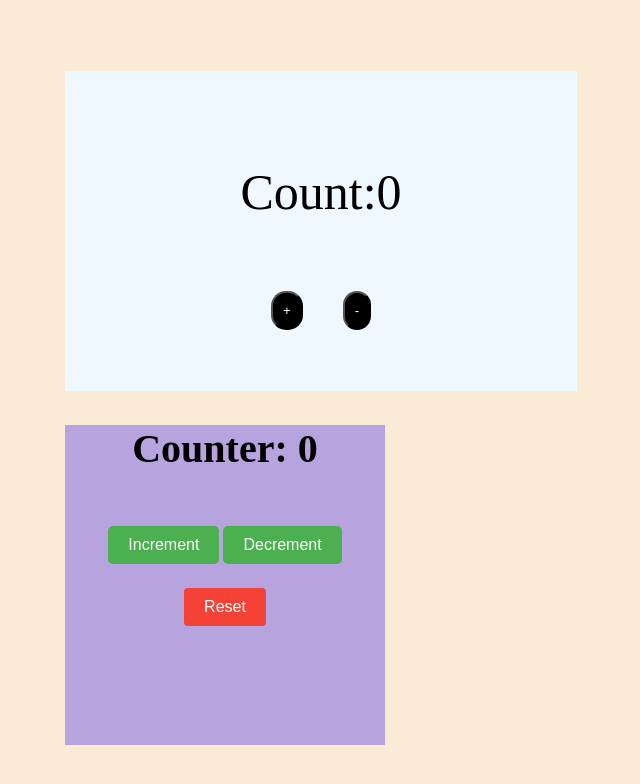
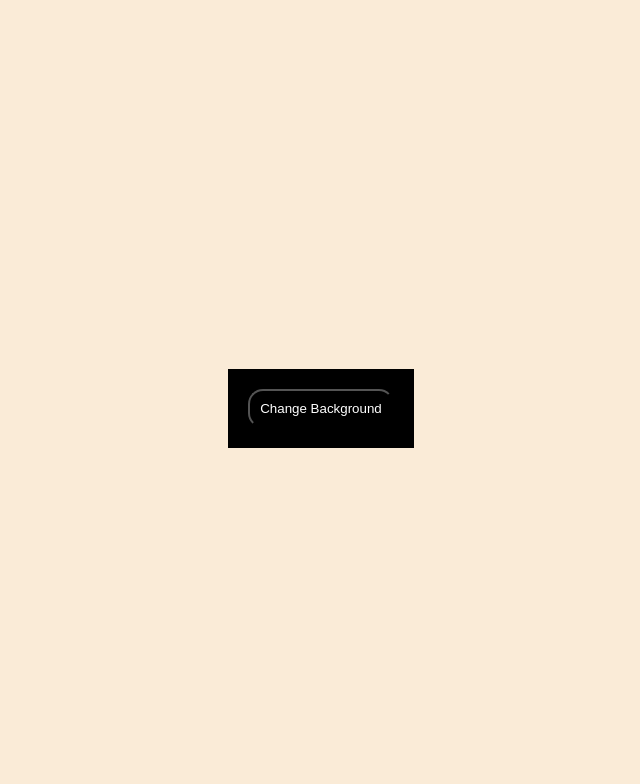
Before and after one commit to Vivek-2898/react730, a React (Vite) app in the folder projects/counter/: page / in a window 1280 px wide. Shown: the top 784 px of the page, without its empty margins (319-959 px from the left). Built offline with nearby package versions, Linux system fonts and the light colour scheme.

Commit message:
implement bg color

```diff
--- /dev/null
+++ b/projects/counter/src/bg-changer.css
@@ -0,0 +1,5 @@
+.changer
+{
+  height:100vh;
+  width: 100vw;
+}
--- /dev/null
+++ b/projects/counter/src/bg-changer.jsx
@@ -0,0 +1,19 @@
+import React, { useState } from "react";
+import './bg-changer.css';
+
+function BgChanger() {
+  const [background, setBackground] = useState('#000000');
+
+  function change() {
+    const randomColor = "#" + Math.round(Math.random() * 10000000).toString(16);
+    setBackground(randomColor);
+  }
+
+  return (
+    <div style={{ backgroundColor: background }}>
+      <button onClick={change}>Change Background</button>
+    </div>
+  );
+}
+
+export default BgChanger;
--- a/projects/counter/src/main.jsx
+++ b/projects/counter/src/main.jsx
@@ -3,10 +3,12 @@ import ReactDOM from 'react-dom/client'
 import App from './App.jsx'
 import Counter from './Counter.jsx'
 import './index.css'
+import BgChanger from './bg-changer.jsx'
 
 ReactDOM.createRoot(document.getElementById('root')).render(
   <React.StrictMode>
-    <App/>
-    <Counter/>
+    {/* <App/>
+    <Counter/> */}
+    <BgChanger/>
   </React.StrictMode>,
 )
```
Also changed, not shown: projects/counter/src/bg-changerClass.jsx (added, +33 -0 lines).
